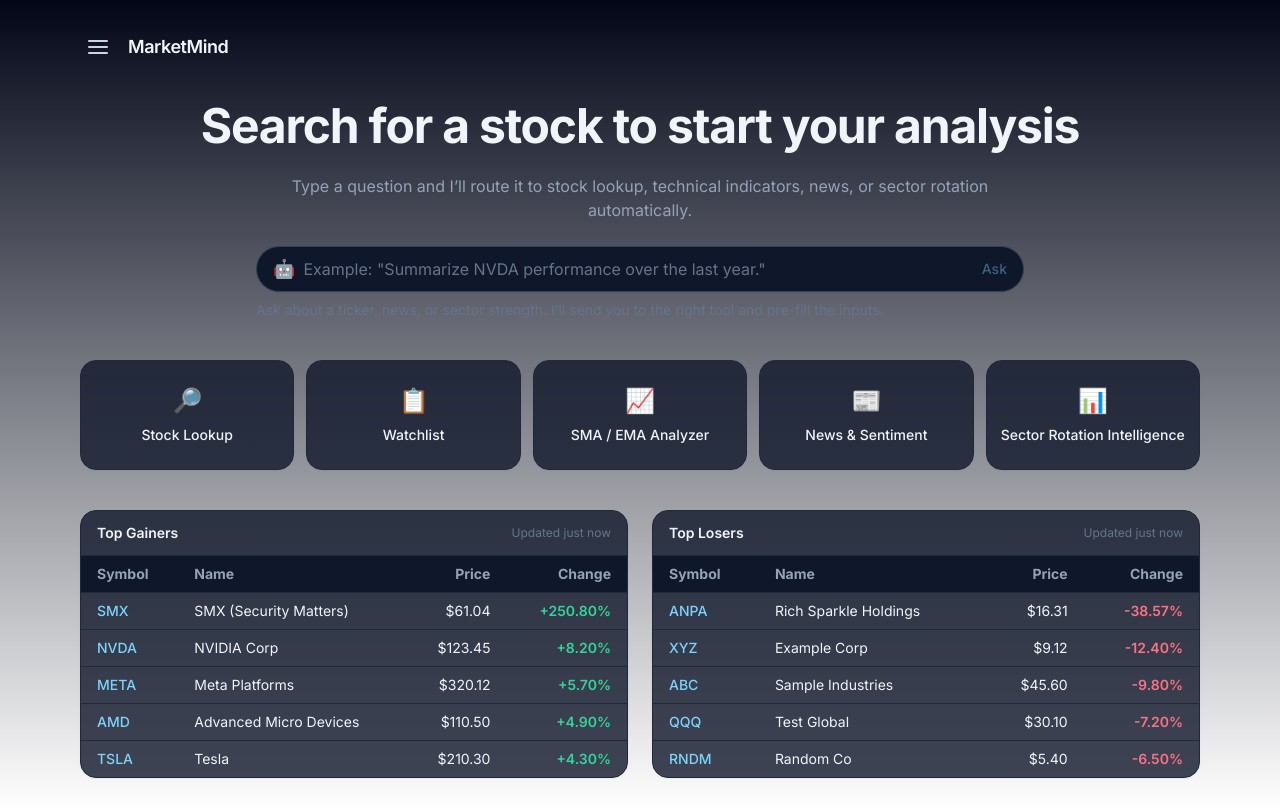
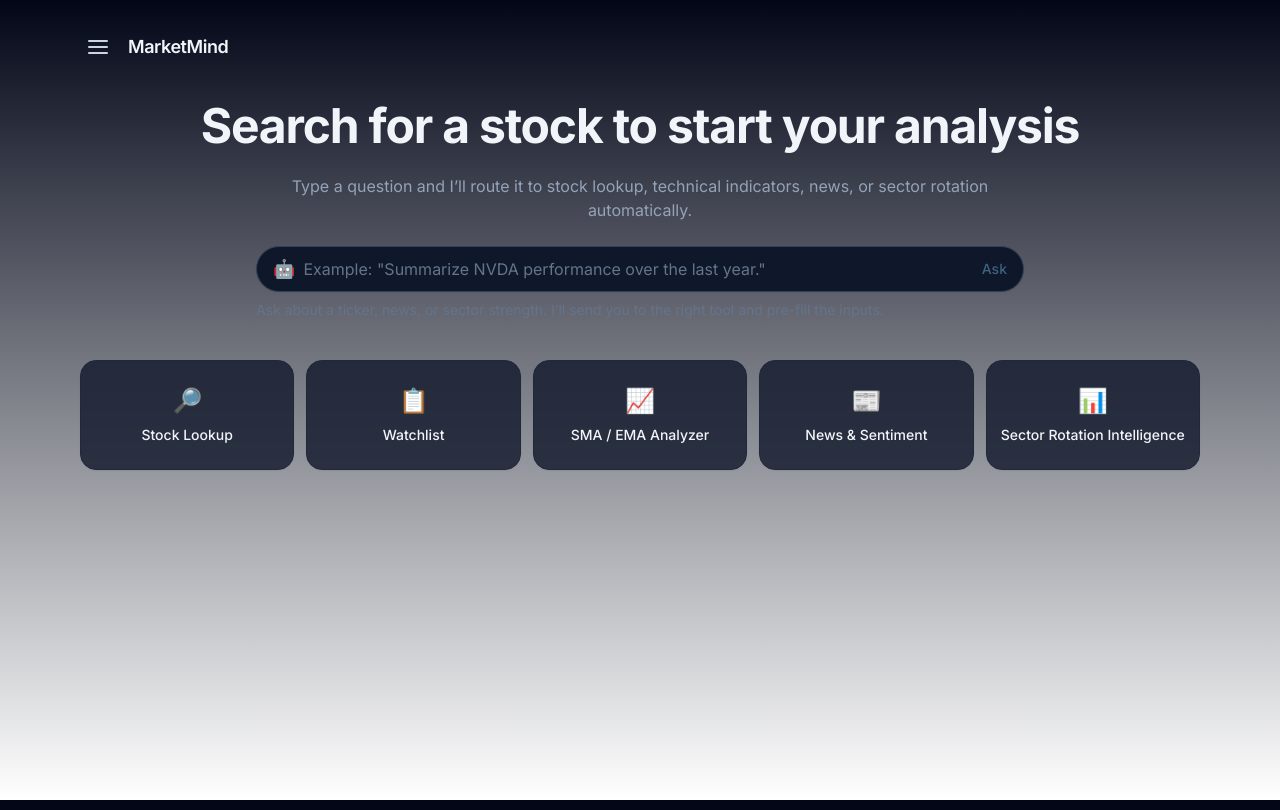
Before and after one commit to marketmind-service/frontend, a Next.js app: page / in a window 1280 px wide. Built offline with nearby package versions, Linux system fonts and the light colour scheme; no server answers.

Commit message:
remove top gainer/loser

```diff
--- a/app/page.tsx
+++ b/app/page.tsx
@@ -4,13 +4,6 @@ import { useState } from "react";
 import { useRouter } from "next/navigation";
 import Link from "next/link";
 import AuthSidebarSection from "@/app/auth/AuthSidebarSection";
-
-type TopMover = {
-  symbol: string;
-  name: string;
-  price: number;
-  changePct: number;
-};
 
 type AskAgentResponse = {
   prompt?: string;
@@ -36,22 +29,6 @@ type AskAgentResponse = {
   } | null;
   error?: string | null;
 };
-
-const topGainers: TopMover[] = [
-  { symbol: "SMX", name: "SMX (Security Matters)", price: 61.04, changePct: 250.8 },
-  { symbol: "NVDA", name: "NVIDIA Corp", price: 123.45, changePct: 8.2 },
-  { symbol: "META", name: "Meta Platforms", price: 320.12, changePct: 5.7 },
-  { symbol: "AMD", name: "Advanced Micro Devices", price: 110.5, changePct: 4.9 },
-  { symbol: "TSLA", name: "Tesla", price: 210.3, changePct: 4.3 },
-];
-
-const topLosers: TopMover[] = [
-  { symbol: "ANPA", name: "Rich Sparkle Holdings", price: 16.31, changePct: -38.57 },
-  { symbol: "XYZ", name: "Example Corp", price: 9.12, changePct: -12.4 },
-  { symbol: "ABC", name: "Sample Industries", price: 45.6, changePct: -9.8 },
-  { symbol: "QQQ", name: "Test Global", price: 30.1, changePct: -7.2 },
-  { symbol: "RNDM", name: "Random Co", price: 5.4, changePct: -6.5 },
-];
 
 export default function HomePage() {
   const [isMenuOpen, setIsMenuOpen] = useState(false);
@@ -357,22 +334,15 @@ export default function HomePage() {
             />
           </div>
         </section>
-
-        <section className="mt-4 grid grid-cols-1 md:grid-cols-2 gap-6">
-          <TopTable title="Top Gainers" items={topGainers} positive />
-          <TopTable title="Top Losers" items={topLosers} positive={false} />
-        </section>
       </div>
     </main>
   );
 }
 
-
 function extractSymbolFromPrompt(prompt: string): string | null {
   const m = prompt.toUpperCase().match(/\b[A-Z]{2,5}\b/);
   return m ? m[0] : null;
 }
-
 
 function ServiceTile(props: { href: string; label: string; icon: string }) {
   const { href, label, icon } = props;
@@ -405,45 +375,3 @@ function SidebarLink(props: {
     </Link>
   );
 }
-
-function TopTable(props: { title: string; items: TopMover[]; positive: boolean }) {
-  const { title, items } = props;
-  return (
-    <div className="bg-slate-900/80 border border-slate-800 rounded-2xl shadow-sm overflow-hidden">
-      <div className="flex items-center justify-between px-4 py-3 border-b border-slate-800">
-        <h3 className="text-sm font-semibold">{title}</h3>
-        <span className="text-xs text-slate-500">Updated just now</span>
-      </div>
-      <table className="w-full text-xs md:text-sm">
-        <thead className="bg-slate-900">
-          <tr className="text-left text-slate-400">
-            <th className="px-4 py-2">Symbol</th>
-            <th className="px-4 py-2">Name</th>
-            <th className="px-4 py-2 text-right">Price</th>
-            <th className="px-4 py-2 text-right">Change</th>
-          </tr>
-        </thead>
-        <tbody>
-          {items.map((m) => (
-            <tr key={m.symbol} className="border-t border-slate-800">
-              <td className="px-4 py-2 text-sky-300 font-medium">{m.symbol}</td>
-              <td className="px-4 py-2 text-slate-100 truncate">{m.name}</td>
-              <td className="px-4 py-2 text-right text-slate-100">
-                ${m.price.toFixed(2)}
-              </td>
-              <td
-                className={
-                  "px-4 py-2 text-right font-semibold " +
-                  (m.changePct >= 0 ? "text-emerald-400" : "text-rose-400")
-                }
-              >
-                {m.changePct >= 0 ? "+" : ""}
-                {m.changePct.toFixed(2)}%
-              </td>
-            </tr>
-          ))}
-        </tbody>
-      </table>
-    </div>
-  );
-}
```
Lines whose indentation alone changed are shown as unchanged.
